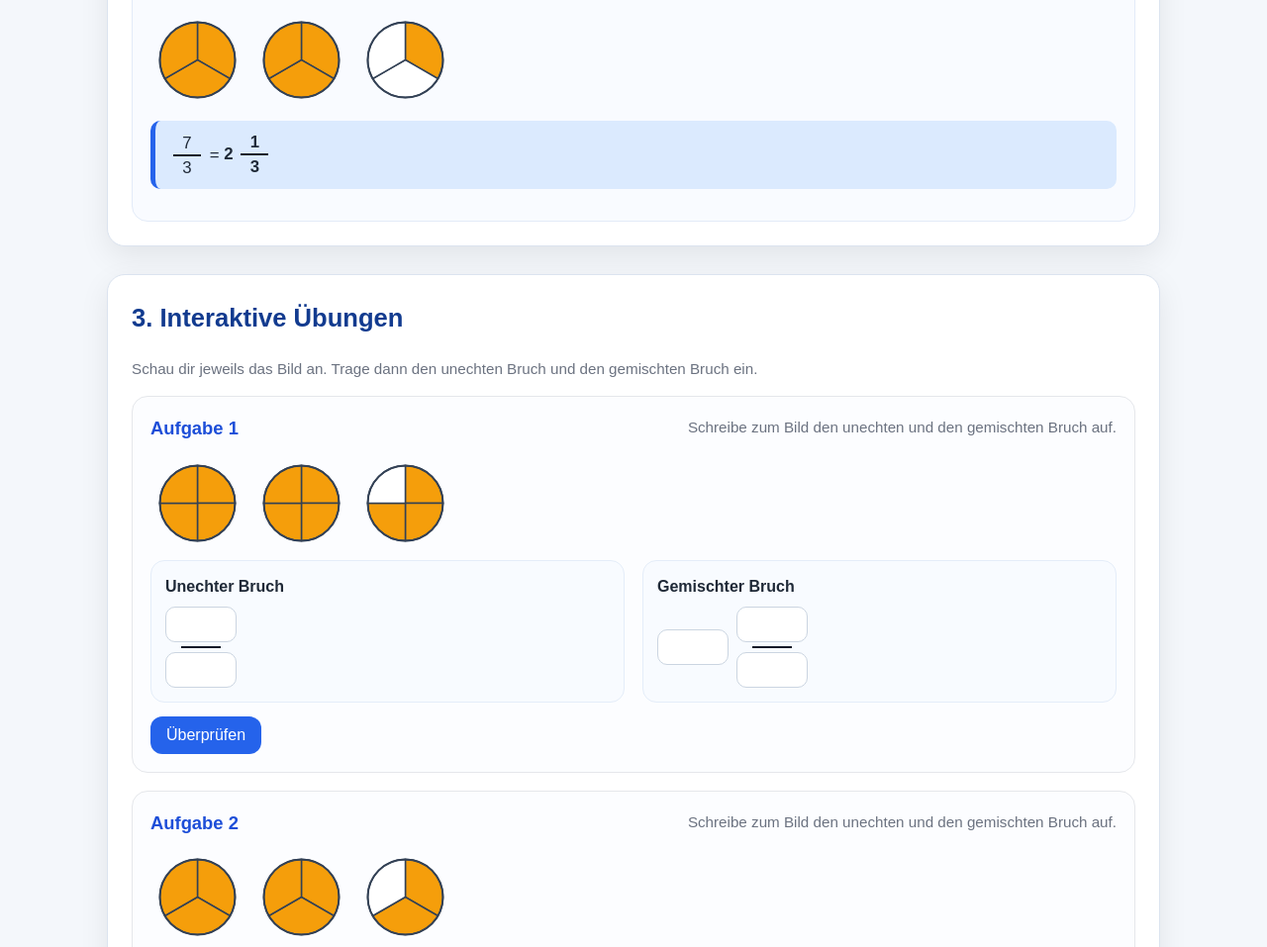
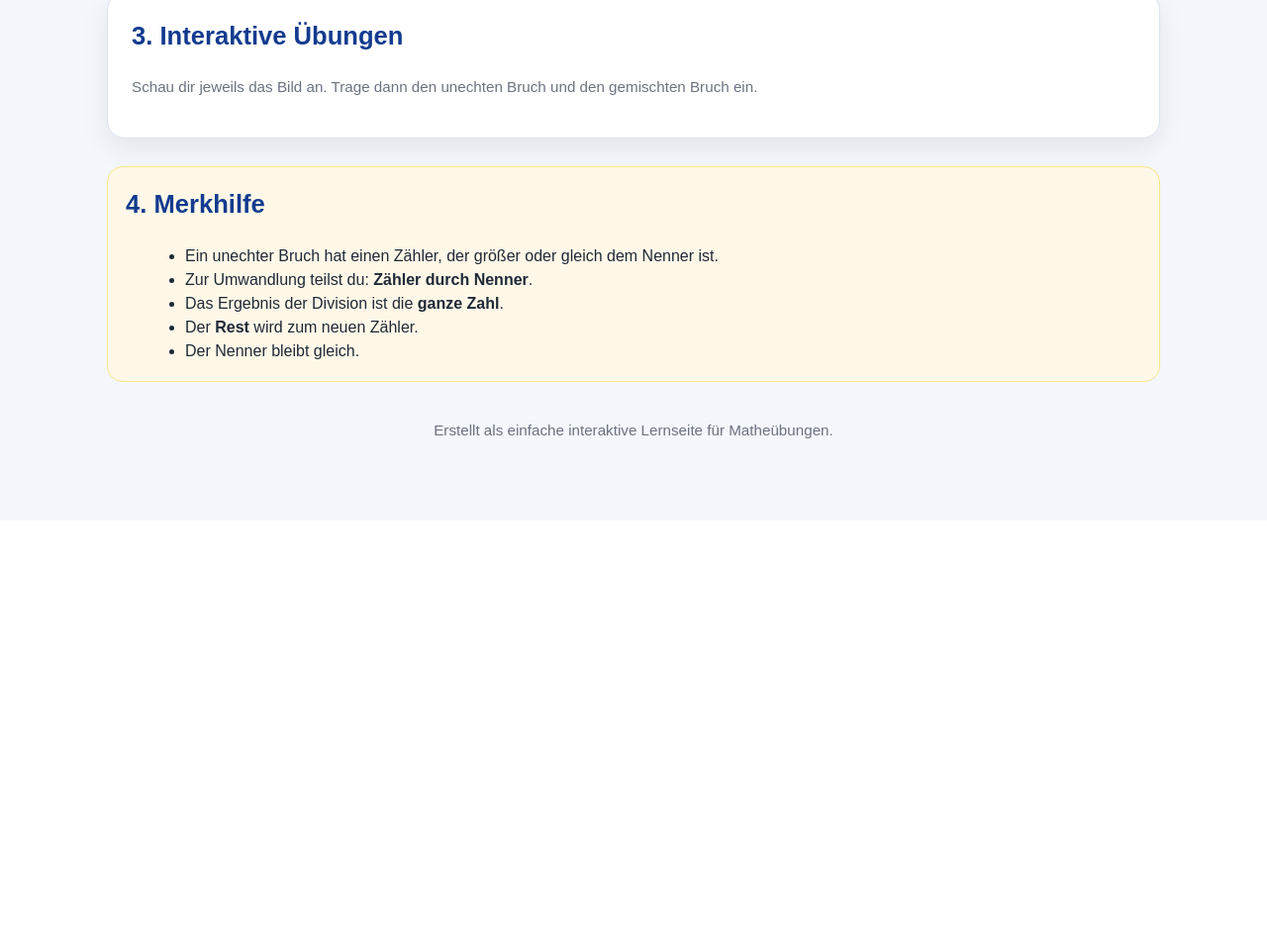
Before and after one commit to PothUnna/gemischteBrueche, a plain HTML site: page index.html in a window 1280 px wide. Shown: the part 1711-2668 px from the top of the page at 99% size. After the commit the page ends 2237 px from the top, so only its background shows below. Drawn offline with Linux system fonts and the light colour scheme.

Commit message:
Remove JavaScript for pie chart and exercises
Removed the entire script section that handles pie chart rendering and exercise checking.

```diff
--- a/index.html
+++ b/index.html
@@ -211,175 +211,5 @@
       Erstellt als einfache interaktive Lernseite für Matheübungen.
     </footer>
   </main>
-
-  <script>
-    function polarToCartesian(cx, cy, r, angleDeg) {
-      const angleRad = (angleDeg - 90) * Math.PI / 180;
-      return {
-        x: cx + r * Math.cos(angleRad),
-        y: cy + r * Math.sin(angleRad)
-      };
-    }
-
-    function describeSector(cx, cy, r, startAngle, endAngle) {
-      const start = polarToCartesian(cx, cy, r, endAngle);
-      const end = polarToCartesian(cx, cy, r, startAngle);
-      const largeArcFlag = endAngle - startAngle <= 180 ? "0" : "1";
-      return [
-        "M", cx, cy,
-        "L", start.x, start.y,
-        "A", r, r, 0, largeArcFlag, 0, end.x, end.y,
-        "Z"
-      ].join(" ");
-    }
-
-    function createPieSVG(denominator, filledParts) {
-      const size = 95;
-      const cx = 47.5;
-      const cy = 47.5;
-      const r = 38;
-      const svgNS = "http://www.w3.org/2000/svg";
-
-      const svg = document.createElementNS(svgNS, "svg");
-      svg.setAttribute("viewBox", "0 0 95 95");
-      svg.setAttribute("class", "pie");
-
-      for (let i = 0; i < denominator; i++) {
-        const start = (360 / denominator) * i;
-        const end = (360 / denominator) * (i + 1);
-
-        const path = document.createElementNS(svgNS, "path");
-        path.setAttribute("d", describeSector(cx, cy, r, start, end));
-        path.setAttribute("fill", i < filledParts ? "#f59e0b" : "#ffffff");
-        path.setAttribute("stroke", "#334155");
-        path.setAttribute("stroke-width", "1.5");
-        svg.appendChild(path);
-      }
-
-      const circleOutline = document.createElementNS(svgNS, "circle");
-      circleOutline.setAttribute("cx", cx);
-      circleOutline.setAttribute("cy", cy);
-      circleOutline.setAttribute("r", r);
-      circleOutline.setAttribute("fill", "none");
-      circleOutline.setAttribute("stroke", "#334155");
-      circleOutline.setAttribute("stroke-width", "2");
-      svg.appendChild(circleOutline);
-
-      return svg;
-    }
-
-    function renderVisual(containerId, numerator, denominator) {
-      const container = document.getElementById(containerId);
-      container.innerHTML = "";
-
-      const wholeCount = Math.floor(numerator / denominator);
-      const rest = numerator % denominator;
-
-      for (let i = 0; i < wholeCount; i++) {
-        container.appendChild(createPieSVG(denominator, denominator));
-      }
-
-      if (rest > 0) {
-        container.appendChild(createPieSVG(denominator, rest));
-      }
-    }
-
-    renderVisual("exampleA", 5, 4);
-    renderVisual("exampleB", 13, 4);
-    renderVisual("exampleC", 7, 3);
-
-    const exercises = [
-      { id: 1, numerator: 11, denominator: 4},
-      { id: 2, numerator: 8, denominator: 3},
-      { id: 3, numerator: 10, denominator: 4},
-      { id: 4, numerator: 9, denominator: 5},
-      { id: 5, numerator: 17, denominator: 6 },
-      { id: 6, numerator: 23, denominator: 8 },
-      { id: 7, numerator: 15, denominator: 7 },
-      { id: 8, numerator: 37, denominator: 12 },
-      { id: 9, numerator: 26, denominator: 9 }
-    ];
-
-    const exerciseContainer = document.getElementById("exerciseContainer");
-
-    exercises.forEach(ex => {
-      const wrapper = document.createElement("div");
-      wrapper.className = "exercise";
-
-      wrapper.innerHTML = `
-        <div class="exercise-header">
-          <div class="exercise-title">Aufgabe ${ex.id}</div>
-          <div class="mini-note">Schreibe zum Bild den unechten und den gemischten Bruch auf.</div>
-        </div>
-
-        <div class="visual-row" id="visual-${ex.id}"></div>
-
-        <div class="input-grid">
-          <div class="input-block">
-            <label>Unechter Bruch</label>
-            <div class="fraction-input">
-              <div class="stack">
-                <input type="number" id="u-num-${ex.id}" min="0" />
-                <div class="line"></div>
-                <input type="number" id="u-den-${ex.id}" min="1" />
-              </div>
-            </div>
-          </div>
-
-          <div class="input-block">
-            <label>Gemischter Bruch</label>
-            <div class="fraction-input">
-              <input type="number" id="m-whole-${ex.id}" min="0" />
-              <div class="stack">
-                <input type="number" id="m-num-${ex.id}" min="0" />
-                <div class="line"></div>
-                <input type="number" id="m-den-${ex.id}" min="1" />
-              </div>
-            </div>
-          </div>
-        </div>
-
-        <div style="margin-top:14px;">
-          <button onclick="checkExercise(${ex.id})">Überprüfen</button>
-        </div>
-
-        <div class="result" id="result-${ex.id}"></div>
-      `;
-
-      exerciseContainer.appendChild(wrapper);
-      renderVisual(`visual-${ex.id}`, ex.numerator, ex.denominator);
-    });
-
-    function value(id) {
-      return Number(document.getElementById(id).value);
-    }
-
-    function checkExercise(id) {
-      const ex = exercises.find(e => e.id === id);
-
-      const whole = Math.floor(ex.numerator / ex.denominator);
-      const rest = ex.numerator % ex.denominator;
-      const uNum = value(`u-num-${id}`);
-      const uDen = value(`u-den-${id}`);
-      const mWhole = value(`m-whole-${id}`);
-      const mNum = value(`m-num-${id}`);
-      const mDen = value(`m-den-${id}`);
-
-      const resultBox = document.getElementById(`result-${id}`);
-
-      const improperCorrect = (uNum === ex.numerator && uDen === ex.denominator);
-      const mixedCorrect = (mWhole === whole && mNum === rest && mDen === ex.denominator);
-
-      if (improperCorrect && mixedCorrect) {
-        resultBox.className = "result success";
-        resultBox.style.display = "block";
-        resultBox.innerHTML = "Richtig! Sehr gut.";
-      } else {
-        resultBox.className = "result error";
-        resultBox.style.display = "block";
-        resultBox.innerHTML = "Noch nicht ganz richtig. Versuche es erneut!";
-      }
-    }
-  </script>
 </body>
 </html>
```
